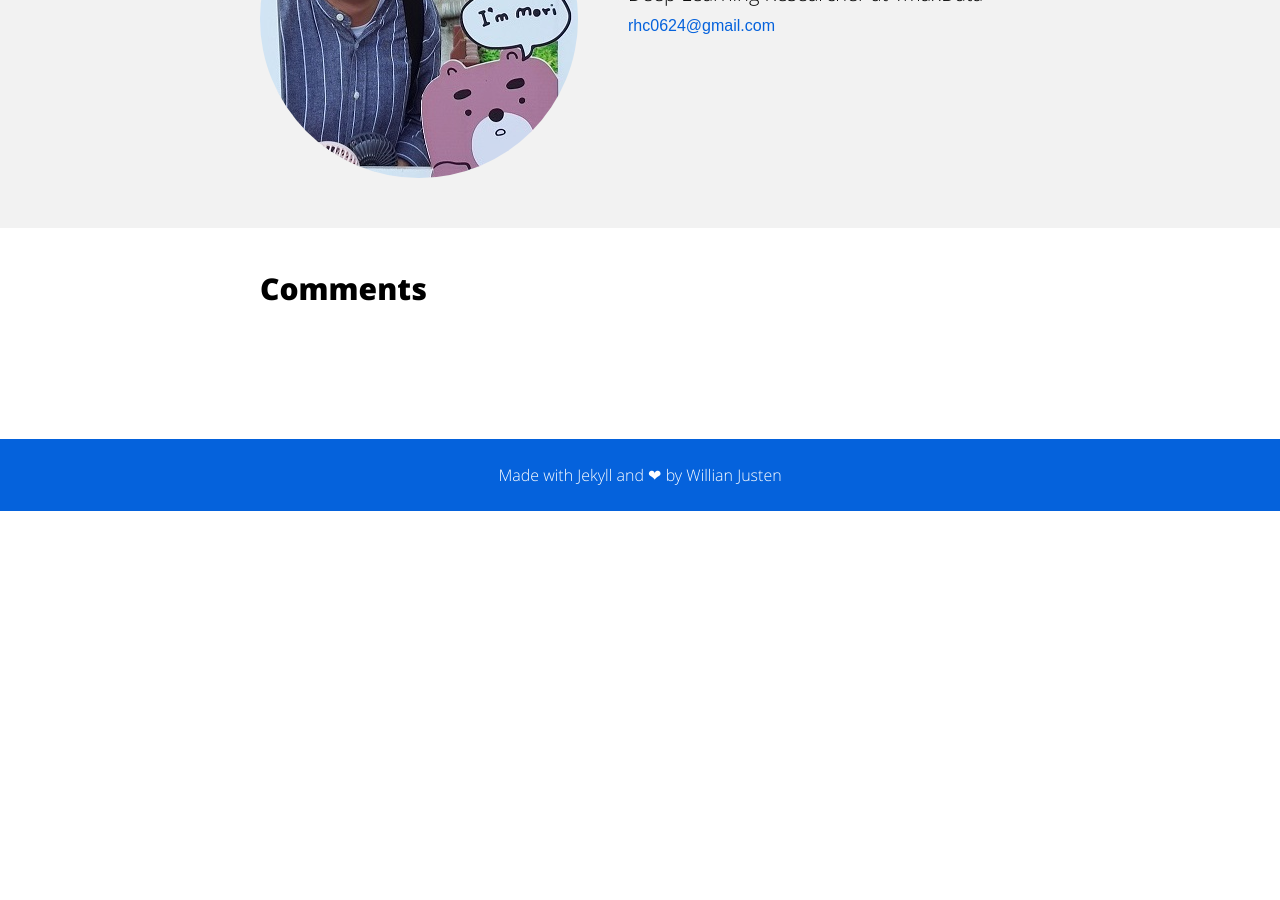
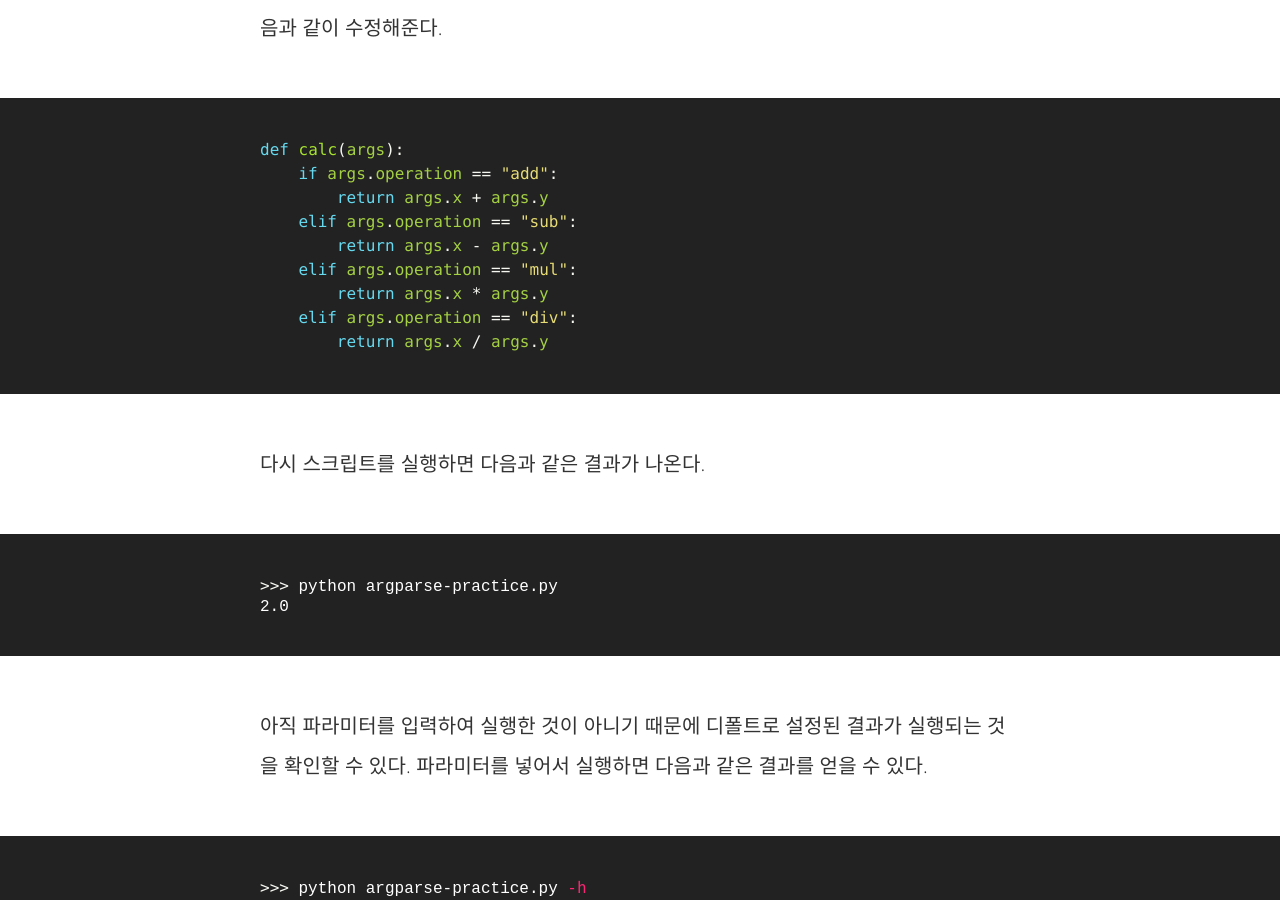
Before and after one commit to hcnoh/blog-prev, a Jekyll site: the page built from _posts/2018-09-04-argparse.md, in a window 1280 px wide and 900 px high, scrolled down 3491 px. Built offline with Jekyll 4.4.1, drawn with Linux system fonts in a browser that asks for light colours; comment, search, counter and statistics services are not loaded; before the commit the page ends 4002 px from its top, so only the background shows below that; some of the changed text lies outside the part shown.

Commit message:
Update 2018-09-04-argparse.md

```diff
--- a/_posts/2018-09-04-argparse.md
+++ b/_posts/2018-09-04-argparse.md
@@ -59,3 +59,47 @@
 if __name__ == '__main__':
     main()
 {% endhighlight %}
+이 스크립트를 실행해보면 다음과 같은 에러 메시지가 뜬다.
+{% highlight bash %}
+>>> python argparse-practice.py
+Traceback (most recent call last):
+    File "argparse-practice.py", line 33, in <module>
+        main()
+    File "argparse-practice.py", line 30, in main
+        print(calc(args))
+TypeError: calc() missing 2 required positional arguments: 'y' and 'operation'
+{% endhighlight %}
+이것은 `args`가 `Namespace` 자료형이기 때문에 발생한 에러이다. 따라서 계산기 함수를 다음과 같이 수정해준다.
+{% highlight python %}
+def calc(args):
+    if args.operation == "add":
+        return args.x + args.y
+    elif args.operation == "sub":
+        return args.x - args.y
+    elif args.operation == "mul":
+        return args.x * args.y
+    elif args.operation == "div":
+        return args.x / args.y
+{% endhighlight %}
+다시 스크립트를 실행하면 다음과 같은 결과가 나온다.
+{% highlight bash %}
+>>> python argparse-practice.py
+2.0
+{% endhighlight %}
+아직 파라미터를 입력하여 실행한 것이 아니기 때문에 디폴트로 설정된 결과가 실행되는 것을 확인할 수 있다. 파라미터를 넣어서 실행하면 다음과 같은 결과를 얻을 수 있다.
+{% highlight bash %}
+>>> python argparse-practice.py -h
+usage: argparse-practice.py [-h] [--x X] [--y Y] [--operation OPERATION]
+
+optional arguments:
+    -h, --help              show this help message and exit
+    --x, X                  What is the first number?
+    --y, Y                  What is the second number?
+    --operation OPERATION   What operation? Can choose add, sub, mul, or div
+{% endhighlight %}
+`-h`는 `--help`로 대체될 수 있다. 이것을 통해 입력받을 파라미터들의 이름, 그리고 각 파라미터들에 대한 설명들을 볼 수 있다. 이 설명들은 `ArgumentParser` 클래스를 생성할 때 `add_argument`를 이용하여 파라미터들을 추가할 때 `help` 파라미터를 통해서 입력해준 설명들이다. 그 다음으로 각 파라미터들을 입력한 결과를 살펴보자.
+{% highlight bash %}
+>>> python argparse-practice.py --x=5 --y=3 --operation=mul
+15.0
+{% endhighlight %}
+결과가 정확히 나오는 것을 확인할 수 있다.
```
